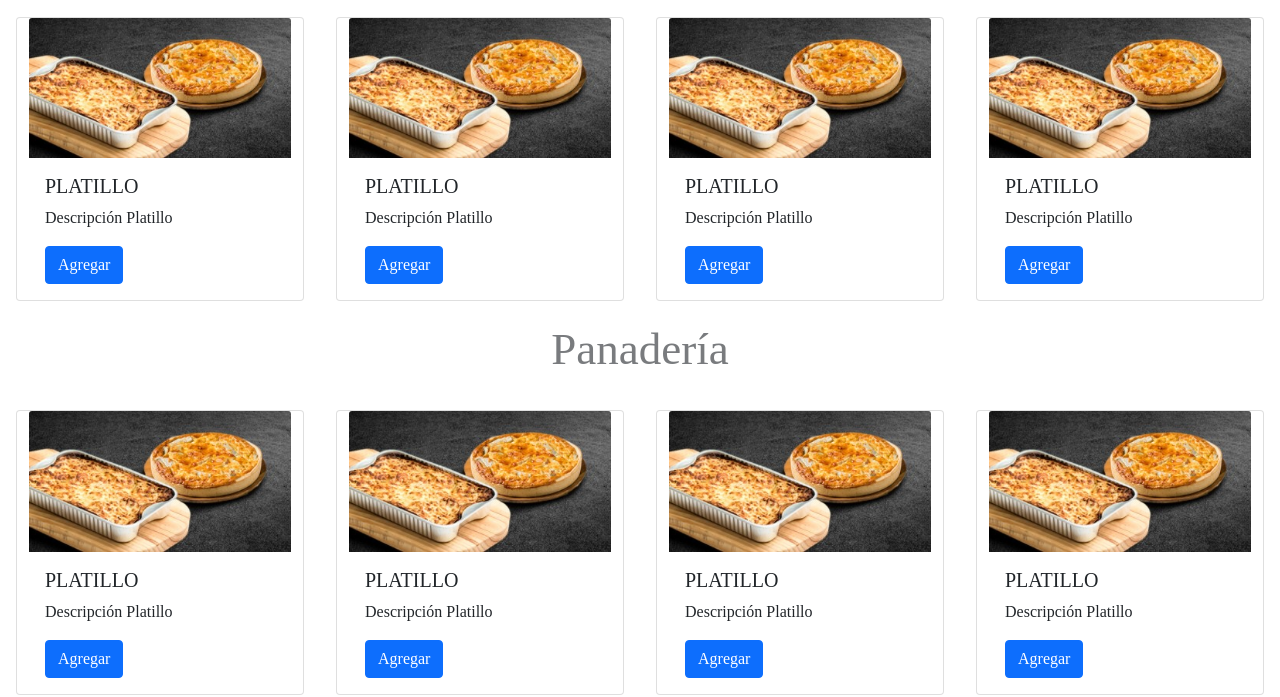
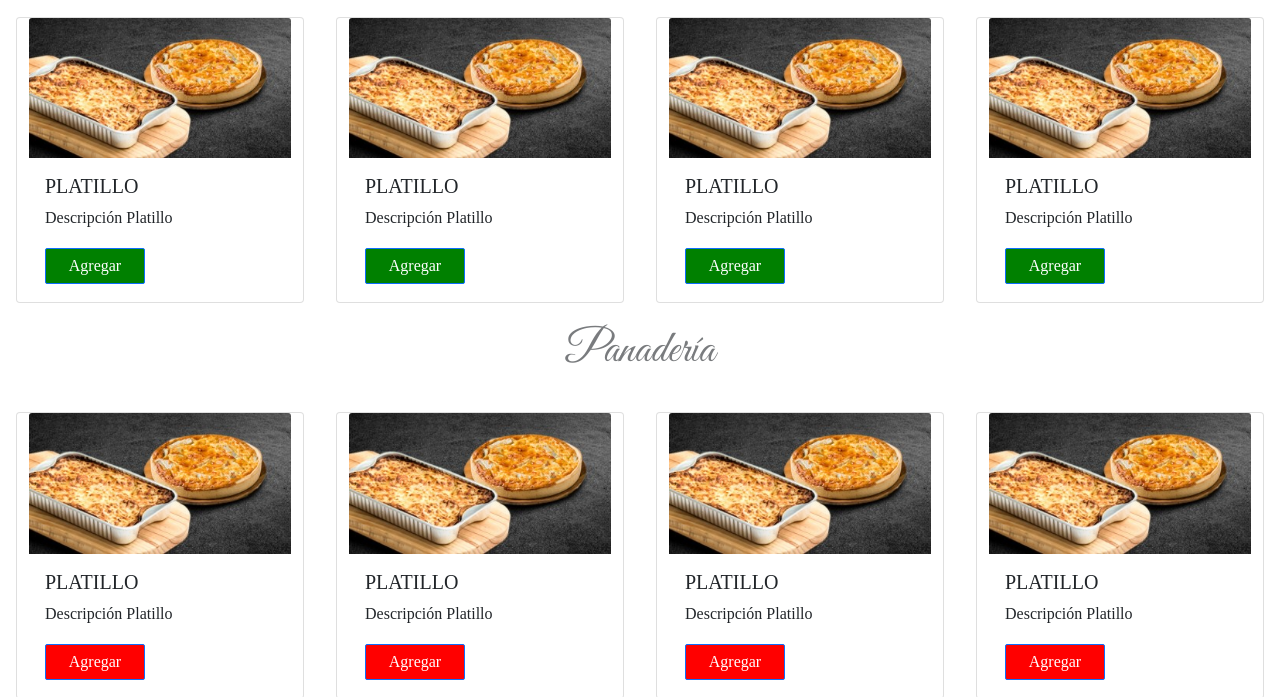
Before and after one commit to ElGuiChe/BeGreen, a website: page index.html in a window 1280 px wide. Shown: the part 527-1224 px from the top of the page. Drawn offline with nearby package versions, Linux system fonts and the light colour scheme; a web font is replaced by a local one.

Commit message:
modificaciones SASS2 - Se modifica el Html index y el .SASS

```diff
--- a/SCSS/style.scss
+++ b/SCSS/style.scss
@@ -16,6 +16,29 @@ body{
     margin-bottom: 12px;
     text-align: center;
     font-size: 45px;
-    font-family: font-family 'Great Vibes', cursive;
+    font-family: 'Great Vibes', cursive;
     line-height: 1.8;
 }
+
+/*Extend*/
+
+  .btn  {
+    width: 100px;
+    text-align: center;
+    padding: 5px 0;
+    margin: 2px auto;
+    border-radius: 2px;
+    color: #FFFFFF;
+    border-color: #0d6efd;
+  }
+
+  .btn-panaderia  {
+    @extend .btn;
+    background-color: red;
+  }
+
+  .btn-entrada  {
+    @extend .btn;
+    background-color: green;
+    color: white;
+  }
--- a/index.html
+++ b/index.html
@@ -4,6 +4,8 @@
     <meta charset="UTF-8">
     <meta http-equiv="X-UA-Compatible" content="IE=edge">
     <meta name="viewport" content="width=device-width, initial-scale=1.0">
+    <meta name="description" content="Este es el sitio web de comida saludable de bajo impacto ambiental">
+    <meta name="keywords"  content="COMIDA, SALUDABLE, GREE, VERDE, NATURAL">
     <link rel="preconnect" href="https://fonts.googleapis.com">
     <link rel="preconnect" href="https://fonts.gstatic.com" crossorigin>
     <link href="https://fonts.googleapis.com/css2?family=Montserrat+Subrayada&family=Montserrat:wght@100&display=swap" rel="stylesheet">
@@ -63,7 +65,7 @@
                 <div class="card-body">
                 <h5 class="card-title">PLATILLO</h5>
                 <p class="card-text">Descripción Platillo</p>
-                <a href="#" class="btn btn-primary">Agregar</a>
+                <a href="#" class="btn btn-entrada">Agregar</a>
                 </div>
             </div>
 
@@ -72,7 +74,7 @@
                 <div class="card-body">
                 <h5 class="card-title">PLATILLO</h5>
                 <p class="card-text">Descripción Platillo</p>
-                <a href="#" class="btn btn-primary">Agregar</a>
+                <a href="#" class="btn btn-entrada">Agregar</a>
                 </div>
             </div>
 
@@ -81,7 +83,7 @@
                 <div class="card-body">
                 <h5 class="card-title">PLATILLO</h5>
                 <p class="card-text">Descripción Platillo</p>
-                <a href="#" class="btn btn-primary">Agregar</a>
+                <a href="#" class="btn btn-entrada">Agregar</a>
                 </div>
             </div>
 
@@ -90,7 +92,7 @@
                 <div class="card-body">
                 <h5 class="card-title">PLATILLO</h5>
                 <p class="card-text">Descripción Platillo</p>
-                <a href="#" class="btn btn-primary">Agregar</a>
+                <a href="#" class="btn btn-entrada">Agregar</a>
                 </div>
             </div>
         </div>
@@ -103,7 +105,7 @@
                 <div class="card-body">
                 <h5 class="card-title">PLATILLO</h5>
                 <p class="card-text">Descripción Platillo</p>
-                <a href="#" class="btn btn-primary">Agregar</a>
+                <a href="#" class="btn btn-panaderia">Agregar</a>
                 </div>
             </div>
 
@@ -112,7 +114,7 @@
                 <div class="card-body">
                 <h5 class="card-title">PLATILLO</h5>
                 <p class="card-text">Descripción Platillo</p>
-                <a href="#" class="btn btn-primary">Agregar</a>
+                <a href="#" class="btn btn-panaderia">Agregar</a>
                 </div>
             </div>
 
@@ -121,7 +123,7 @@
                 <div class="card-body">
                 <h5 class="card-title">PLATILLO</h5>
                 <p class="card-text">Descripción Platillo</p>
-                <a href="#" class="btn btn-primary">Agregar</a>
+                <a href="#" class="btn btn-panaderia">Agregar</a>
                 </div>
             </div>
 
@@ -130,7 +132,7 @@
                 <div class="card-body">
                 <h5 class="card-title">PLATILLO</h5>
                 <p class="card-text">Descripción Platillo</p>
-                <a href="#" class="btn btn-primary">Agregar</a>
+                <a href="#" class="btn btn-panaderia">Agregar</a>
                 </div>
             </div>
         </div>
```
Also changed, not shown: CSS/style.css, 2 other files.
